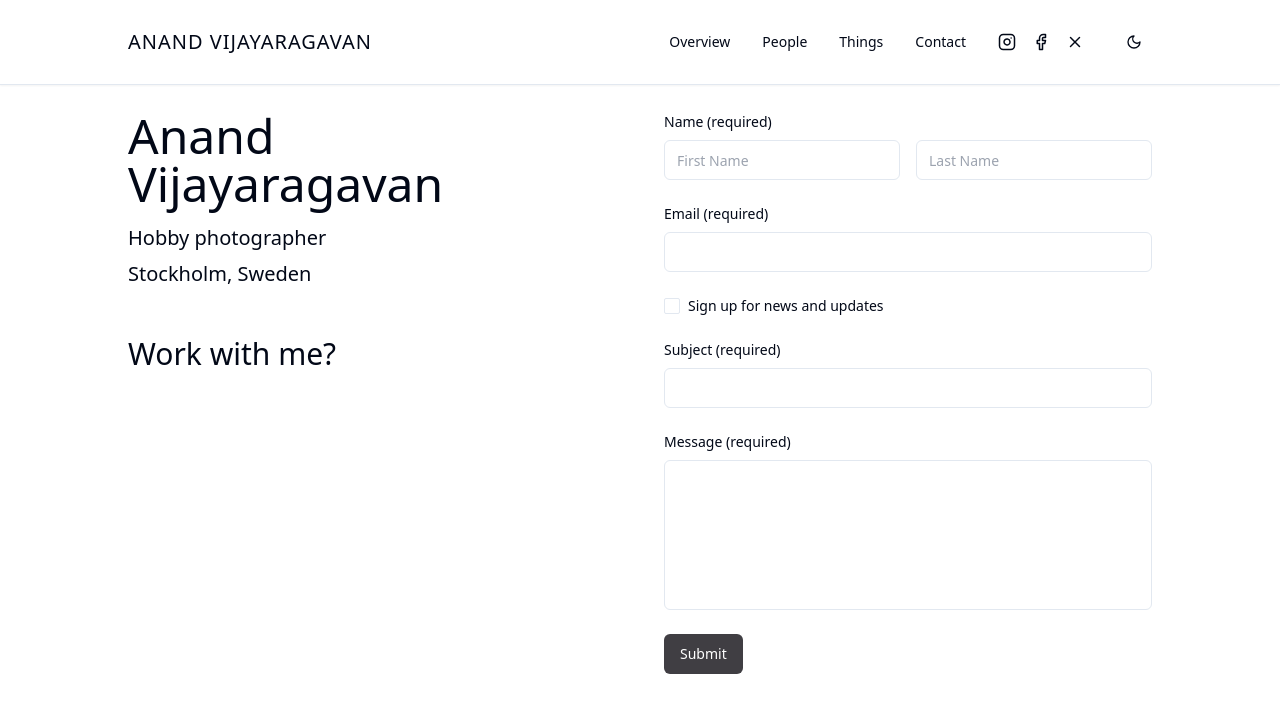
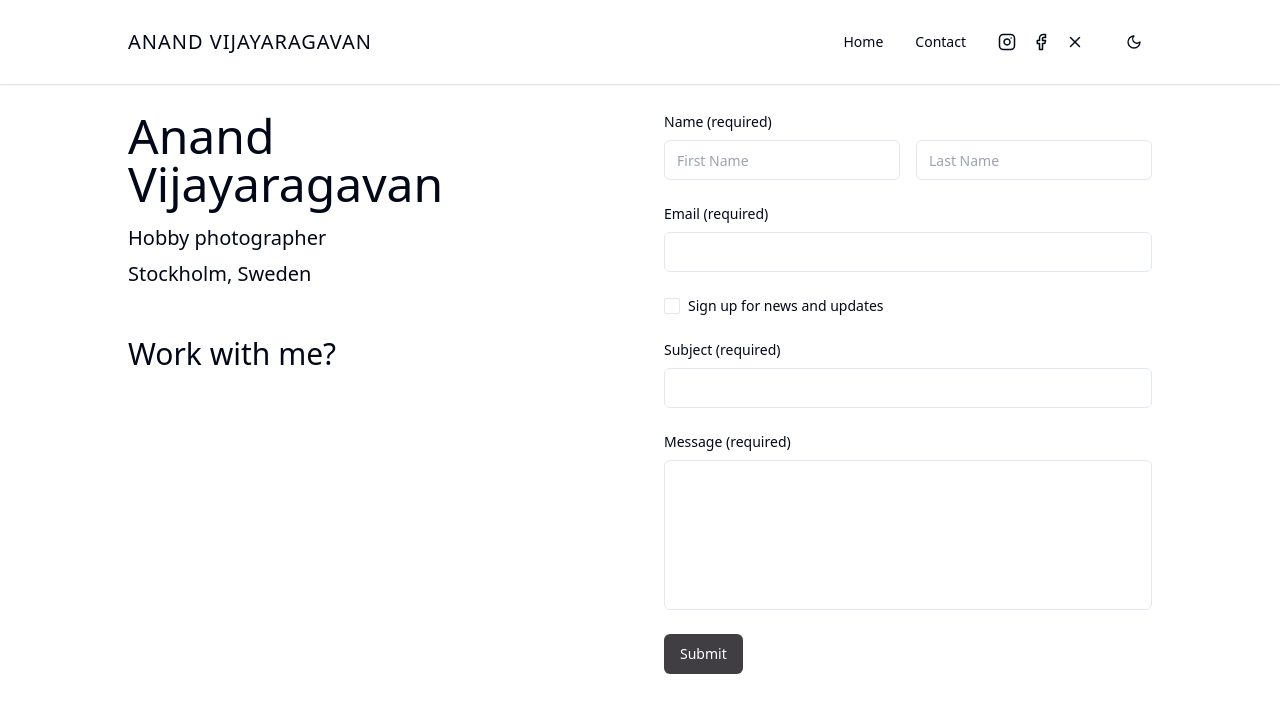
Before and after one commit to anandragav/pixelsbyanand, a React (Vite) app: page /contact in a window 1280 px wide. Shown: the top 712 px of the page. Built offline with nearby package versions, Linux system fonts and the light colour scheme.

Commit message:
Rename Overview to Home
Updated the Navigation component to rename the "Overview" link to "Home" and removed the "People" and "Things" links from the navigation menu.
[skip gpt_engineer]

```diff
--- a/src/App.tsx
+++ b/src/App.tsx
@@ -28,8 +28,6 @@ const App = () => (
               </AdminCheck>
             }
           />
-          <Route path="/people" element={<Index />} />
-          <Route path="/things" element={<Index />} />
           <Route path="/contact" element={<Contact />} />
         </Routes>
       </BrowserRouter>
--- a/src/components/Navigation.tsx
+++ b/src/components/Navigation.tsx
@@ -11,9 +11,7 @@ const Navigation = () => {
           ANAND VIJAYARAGAVAN
         </Link>
         <div className="flex items-center gap-8">
-          <Link to="/" className="text-sm hover:text-foreground/70 transition-colors">Overview</Link>
-          <Link to="/people" className="text-sm hover:text-foreground/70 transition-colors">People</Link>
-          <Link to="/things" className="text-sm hover:text-foreground/70 transition-colors">Things</Link>
+          <Link to="/" className="text-sm hover:text-foreground/70 transition-colors">Home</Link>
           <Link to="/contact" className="text-sm hover:text-foreground/70 transition-colors">Contact</Link>
           <div className="flex items-center gap-4">
             <a
```
